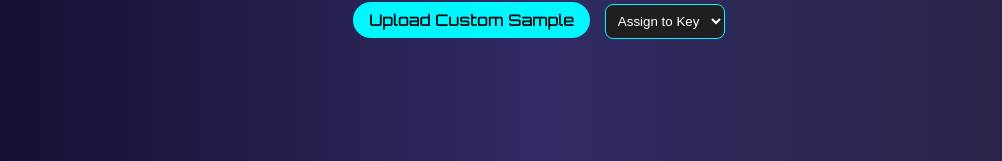
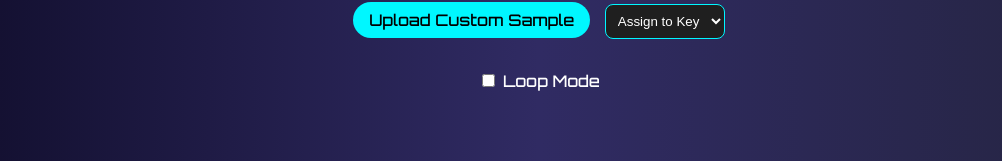
Before and after one commit to abesoul/DRUM-MACHINE01, a plain HTML site: page index.html in a window 1280 px wide. Shown: the part 521-682 px from the top of the page, without its empty margins (101-1103 px from the left). Drawn offline with Linux system fonts and the light colour scheme.

Commit message:
Update index.html

```diff
--- a/index.html
+++ b/index.html
@@ -45,6 +45,12 @@
       </select>
     </div>
   </div>
+<div class="loop-toggle">
+  <label for="loop-toggle-checkbox">
+    <input type="checkbox" id="loop-toggle-checkbox" />
+    Loop Mode
+  </label>
+</div>
 
   <script src="script.js"></script>
 </body>
```
